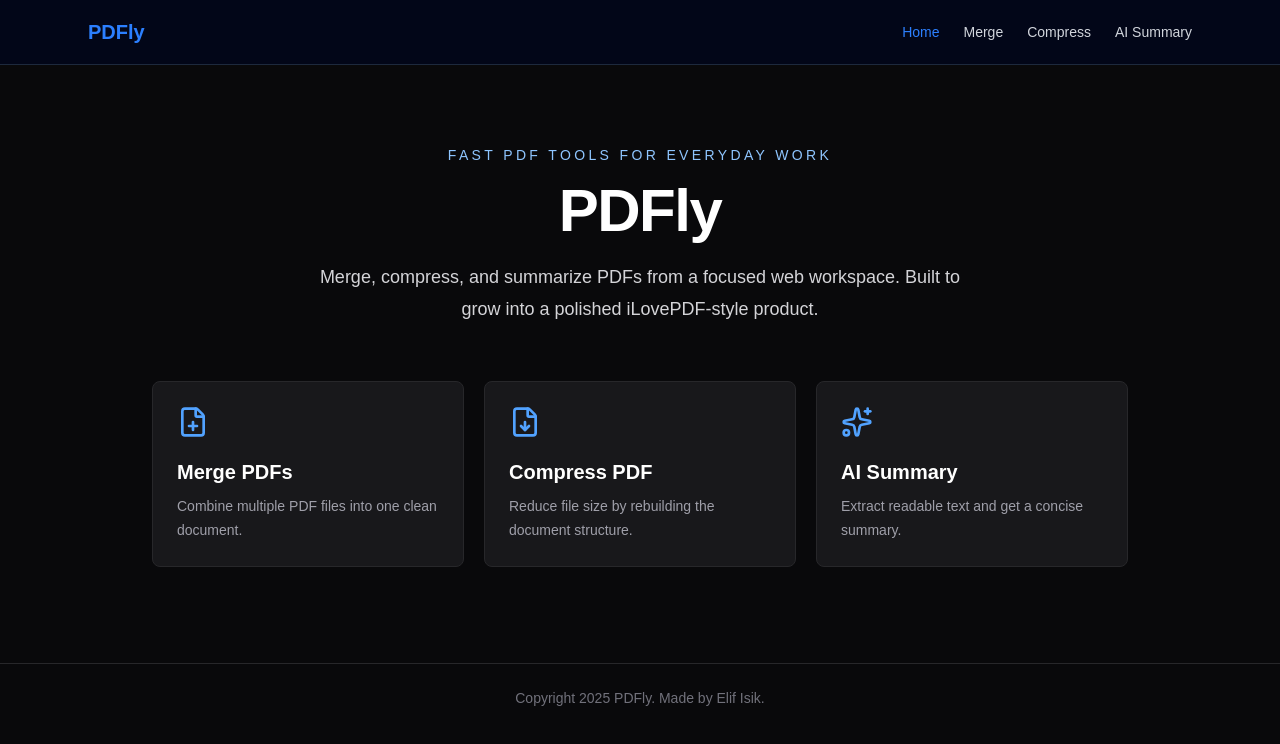
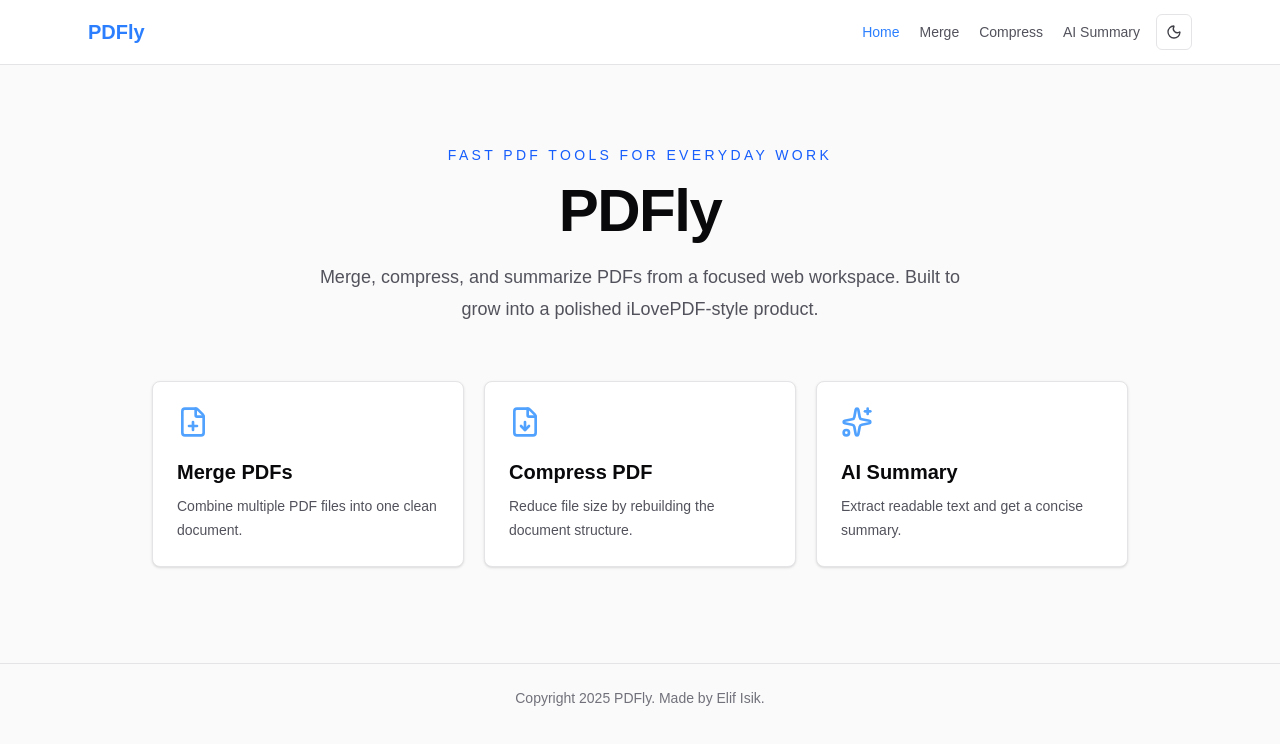
Before and after one commit to eliffisik/pdfly-tools, a Next.js app: page / in a window 1280 px wide. Shown: the top 744 px of the page. Built offline with nearby package versions, Linux system fonts and the light colour scheme.

Commit message:
Add light and dark theme support

```diff
--- a/app/components/Navbar.tsx
+++ b/app/components/Navbar.tsx
@@ -2,6 +2,7 @@
 
 import Link from "next/link";
 import { usePathname } from "next/navigation";
+import ThemeToggle from "./ThemeToggle";
 
 export default function Navbar() {
   const pathname = usePathname();
@@ -14,19 +15,18 @@ export default function Navbar() {
     `transition ${
       active
         ? "text-blue-500 font-medium"
-        : "text-gray-300 hover:text-blue-400"
+        : "text-zinc-600 hover:text-blue-600 dark:text-zinc-300 dark:hover:text-blue-400"
     }`;
 
   return (
-    <nav className="w-full border-b border-slate-800 bg-slate-950">
+    <nav className="w-full border-b border-zinc-200 bg-white/90 backdrop-blur dark:border-zinc-800 dark:bg-zinc-950/90">
       <div className="max-w-6xl mx-auto px-6 h-16 flex items-center justify-between">
-        {/* Logo */}
         <Link href="/" className="text-xl font-bold text-blue-500">
           PDFly
         </Link>
 
-        {/* Links */}
-        <div className="flex items-center gap-6 text-sm">
+        <div className="flex items-center gap-4">
+          <div className="flex items-center gap-5 text-sm">
             <Link href="/" className={linkClass(isActive("/"))}>
               Home
             </Link>
@@ -52,6 +52,8 @@ export default function Navbar() {
               AI Summary
             </Link>
           </div>
+          <ThemeToggle />
+        </div>
       </div>
     </nav>
   );
--- /dev/null
+++ b/app/components/ThemeProvider.tsx
@@ -0,0 +1,58 @@
+"use client";
+
+import { createContext, useContext, useEffect, useMemo, useState } from "react";
+
+type Theme = "light" | "dark";
+
+type ThemeContextValue = {
+  theme: Theme;
+  toggleTheme: () => void;
+};
+
+const ThemeContext = createContext<ThemeContextValue | null>(null);
+
+function getInitialTheme(): Theme {
+  if (typeof window === "undefined") return "light";
+
+  const storedTheme = window.localStorage.getItem("pdfly-theme");
+  if (storedTheme === "light" || storedTheme === "dark") return storedTheme;
+
+  return window.matchMedia("(prefers-color-scheme: dark)").matches
+    ? "dark"
+    : "light";
+}
+
+export function ThemeProvider({ children }: { children: React.ReactNode }) {
+  const [theme, setTheme] = useState<Theme>(() => getInitialTheme());
+
+  useEffect(() => {
+    document.documentElement.classList.toggle("dark", theme === "dark");
+    document.documentElement.style.colorScheme = theme;
+    window.localStorage.setItem("pdfly-theme", theme);
+  }, [theme]);
+
+  const value = useMemo(
+    () => ({
+      theme,
+      toggleTheme: () =>
+        setTheme((currentTheme) =>
+          currentTheme === "dark" ? "light" : "dark"
+        ),
+    }),
+    [theme]
+  );
+
+  return (
+    <ThemeContext.Provider value={value}>{children}</ThemeContext.Provider>
+  );
+}
+
+export function useTheme() {
+  const context = useContext(ThemeContext);
+
+  if (!context) {
+    throw new Error("useTheme must be used inside ThemeProvider.");
+  }
+
+  return context;
+}
--- /dev/null
+++ b/app/components/ThemeToggle.tsx
@@ -0,0 +1,21 @@
+"use client";
+
+import { Moon, Sun } from "lucide-react";
+import { useTheme } from "./ThemeProvider";
+
+export default function ThemeToggle() {
+  const { theme, toggleTheme } = useTheme();
+  const isDark = theme === "dark";
+
+  return (
+    <button
+      type="button"
+      onClick={toggleTheme}
+      className="inline-flex h-9 w-9 items-center justify-center rounded-md border border-zinc-200 bg-white text-zinc-700 transition hover:border-blue-300 hover:text-blue-600 dark:border-zinc-800 dark:bg-zinc-900 dark:text-zinc-300 dark:hover:border-blue-500 dark:hover:text-blue-300"
+      aria-label={isDark ? "Switch to light mode" : "Switch to dark mode"}
+      title={isDark ? "Light mode" : "Dark mode"}
+    >
+      {isDark ? <Sun className="h-4 w-4" /> : <Moon className="h-4 w-4" />}
+    </button>
+  );
+}
--- a/app/globals.css
+++ b/app/globals.css
@@ -1,4 +1,6 @@
 @import "tailwindcss";
+
+@custom-variant dark (&:where(.dark, .dark *));
 
 :root {
   --background: #ffffff;
--- a/app/layout.tsx
+++ b/app/layout.tsx
@@ -1,6 +1,7 @@
 import "./globals.css";
 import Navbar from "./components/Navbar";
 import PageTransition from "./components/PageTransition";
+import { ThemeProvider } from "./components/ThemeProvider";
 
 export const metadata = {
   title: "PDFly",
@@ -13,10 +14,12 @@ export default function RootLayout({
   children: React.ReactNode;
 }) {
   return (
-    <html lang="en">
-      <body className="bg-black text-white">
-        <Navbar />
-        <PageTransition>{children}</PageTransition>
+    <html lang="en" suppressHydrationWarning>
+      <body className="bg-white text-zinc-950 transition-colors dark:bg-zinc-950 dark:text-white">
+        <ThemeProvider>
+          <Navbar />
+          <PageTransition>{children}</PageTransition>
+        </ThemeProvider>
       </body>
     </html>
   );
--- a/app/page.tsx
+++ b/app/page.tsx
@@ -24,15 +24,15 @@ const tools = [
 
 export default function Home() {
   return (
-    <main className="min-h-screen bg-zinc-950 text-zinc-100">
+    <main className="min-h-screen bg-zinc-50 text-zinc-950 transition-colors dark:bg-zinc-950 dark:text-zinc-100">
       <section className="mx-auto max-w-5xl px-6 pb-14 pt-20 text-center">
-        <p className="mb-4 text-sm font-medium uppercase tracking-[0.24em] text-blue-300">
+        <p className="mb-4 text-sm font-medium uppercase tracking-[0.24em] text-blue-600 dark:text-blue-300">
           Fast PDF tools for everyday work
         </p>
-        <h1 className="text-5xl font-bold tracking-tight text-white sm:text-6xl">
+        <h1 className="text-5xl font-bold tracking-tight text-zinc-950 dark:text-white sm:text-6xl">
           PDFly
         </h1>
-        <p className="mx-auto mt-5 max-w-2xl text-lg leading-8 text-zinc-300">
+        <p className="mx-auto mt-5 max-w-2xl text-lg leading-8 text-zinc-600 dark:text-zinc-300">
           Merge, compress, and summarize PDFs from a focused web workspace.
           Built to grow into a polished iLovePDF-style product.
         </p>
@@ -46,13 +46,13 @@ export default function Home() {
             <Link
               key={tool.href}
               href={tool.href}
-              className="group rounded-lg border border-zinc-800 bg-zinc-900 p-6 transition hover:border-blue-500 hover:bg-zinc-900/80"
+              className="group rounded-lg border border-zinc-200 bg-white p-6 shadow-sm transition hover:border-blue-300 hover:shadow-md dark:border-zinc-800 dark:bg-zinc-900 dark:hover:border-blue-500 dark:hover:bg-zinc-900/80"
             >
               <Icon className="mb-5 h-8 w-8 text-blue-400 transition group-hover:scale-105" />
-              <h2 className="mb-2 text-xl font-semibold text-white">
+              <h2 className="mb-2 text-xl font-semibold text-zinc-950 dark:text-white">
                 {tool.title}
               </h2>
-              <p className="text-sm leading-6 text-zinc-400">
+              <p className="text-sm leading-6 text-zinc-600 dark:text-zinc-400">
                 {tool.description}
               </p>
             </Link>
@@ -60,7 +60,7 @@ export default function Home() {
         })}
       </section>
 
-      <footer className="border-t border-zinc-800 py-6 text-center text-sm text-zinc-500">
+      <footer className="border-t border-zinc-200 py-6 text-center text-sm text-zinc-500 dark:border-zinc-800 dark:text-zinc-500">
         <p>Copyright {new Date().getFullYear()} PDFly. Made by Elif Isik.</p>
       </footer>
     </main>
--- a/app/tools/compress/page.tsx
+++ b/app/tools/compress/page.tsx
@@ -59,12 +59,12 @@ export default function CompressPage() {
   };
 
   return (
-    <main className="flex min-h-screen items-center justify-center bg-zinc-950 px-6 py-12">
-      <section className="w-full max-w-xl rounded-lg border border-zinc-800 bg-zinc-900 p-8 shadow-lg">
-        <h1 className="mb-2 text-center text-3xl font-bold text-white">
+    <main className="flex min-h-screen items-center justify-center bg-zinc-50 px-6 py-12 transition-colors dark:bg-zinc-950">
+      <section className="w-full max-w-xl rounded-lg border border-zinc-200 bg-white p-8 shadow-lg dark:border-zinc-800 dark:bg-zinc-900">
+        <h1 className="mb-2 text-center text-3xl font-bold text-zinc-950 dark:text-white">
           Compress PDF
         </h1>
-        <p className="mb-6 text-center text-sm text-zinc-400">
+        <p className="mb-6 text-center text-sm text-zinc-600 dark:text-zinc-400">
           Rebuild a PDF with object streams to reduce structural overhead.
         </p>
 
@@ -73,19 +73,19 @@ export default function CompressPage() {
           type="file"
           accept="application/pdf,.pdf"
           onChange={handleFileChange}
-          className="w-full rounded-lg border border-zinc-700 bg-zinc-950 p-3 text-sm text-zinc-200"
+          className="w-full rounded-lg border border-zinc-300 bg-white p-3 text-sm text-zinc-800 dark:border-zinc-700 dark:bg-zinc-950 dark:text-zinc-200"
         />
 
         {file && (
-          <div className="mt-4 flex items-center justify-between gap-3 rounded-lg border border-zinc-800 bg-zinc-950 px-4 py-3">
-            <span className="flex min-w-0 items-center gap-2 text-sm text-zinc-200">
+          <div className="mt-4 flex items-center justify-between gap-3 rounded-lg border border-zinc-200 bg-zinc-50 px-4 py-3 dark:border-zinc-800 dark:bg-zinc-950">
+            <span className="flex min-w-0 items-center gap-2 text-sm text-zinc-800 dark:text-zinc-200">
               <FileText className="h-4 w-4 shrink-0 text-blue-400" />
               <span className="truncate">{file.name}</span>
             </span>
             <button
               type="button"
               onClick={clearFile}
-              className="rounded-md p-1 text-zinc-400 transition hover:bg-zinc-800 hover:text-red-300"
+              className="rounded-md p-1 text-zinc-500 transition hover:bg-zinc-200 hover:text-red-600 dark:text-zinc-400 dark:hover:bg-zinc-800 dark:hover:text-red-300"
               aria-label={`Remove ${file.name}`}
             >
               <X className="h-4 w-4" />
@@ -103,7 +103,7 @@ export default function CompressPage() {
         </button>
 
         {loading && (
-          <p className="mt-4 text-center text-sm text-zinc-400">
+          <p className="mt-4 text-center text-sm text-zinc-600 dark:text-zinc-400">
             Processing your file...
           </p>
         )}
```
Also changed, not shown: app/tools/ai-summary/page.tsx (+14 -12 lines), app/tools/merge/page.tsx (+12 -10 lines). Lines whose indentation alone changed are shown as unchanged.
